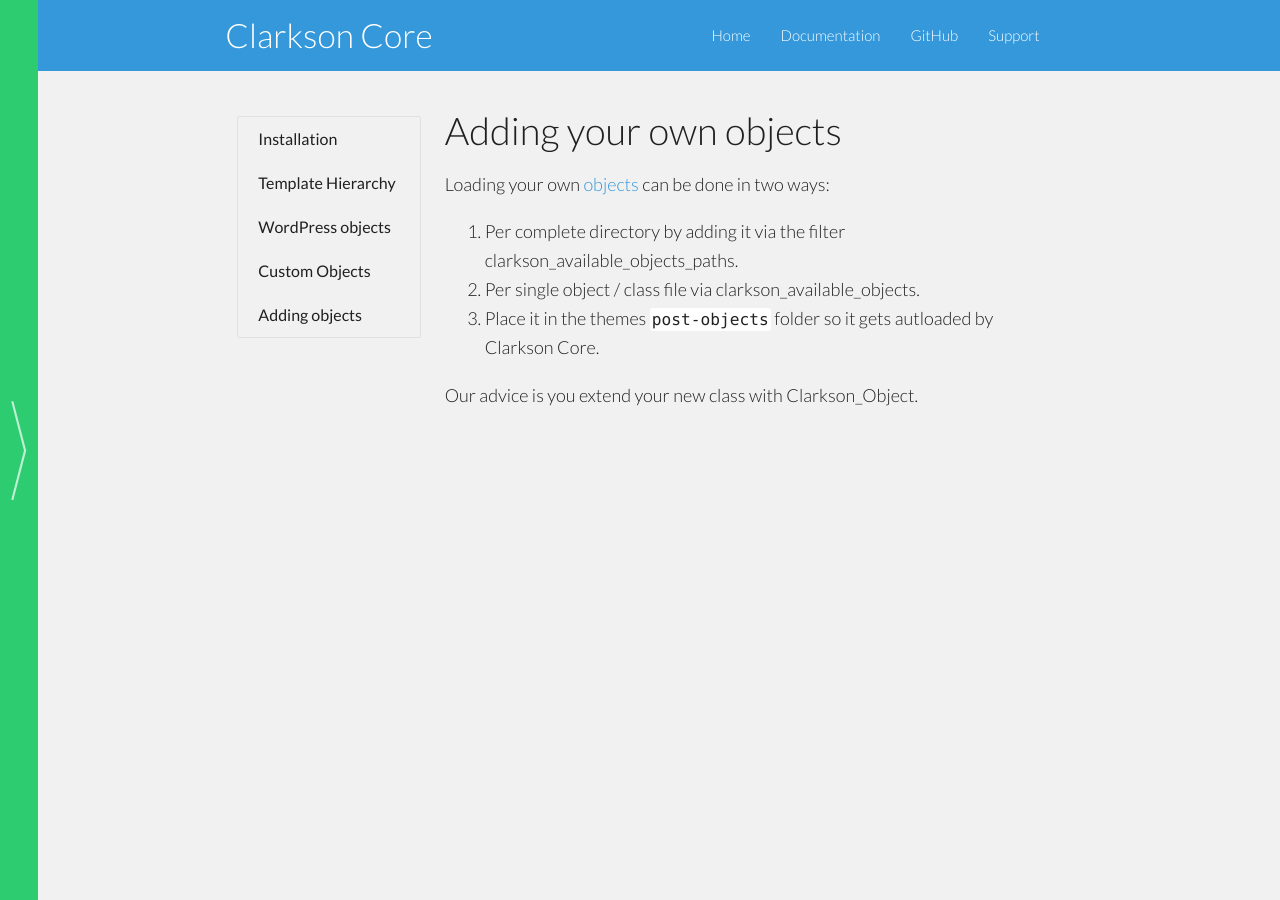
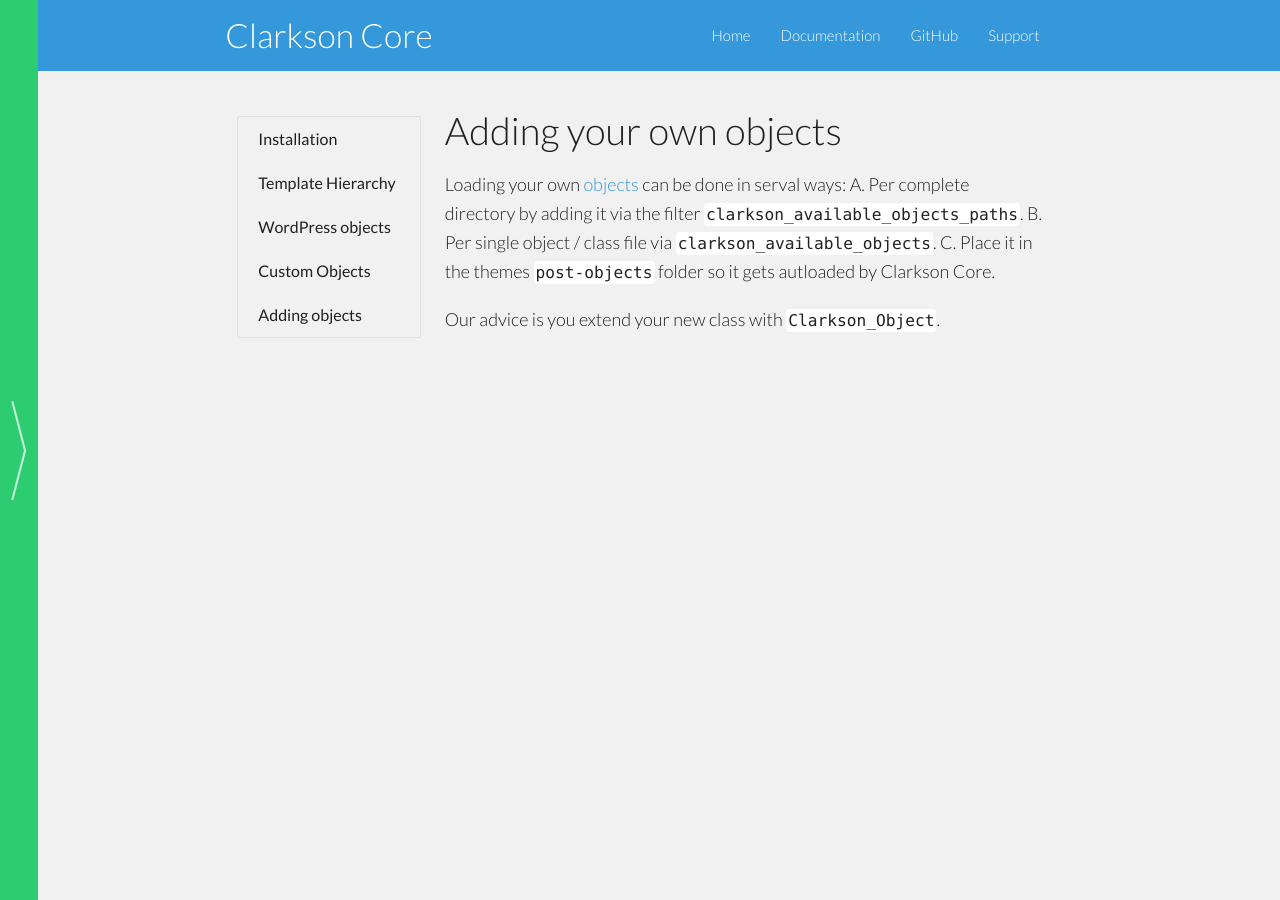
Before and after one commit to level-level/Clarkson-Theme, a Jekyll site: the page built from core/docs/adding-objects.md, in a window 1280 px wide. Built offline with Jekyll 4.4.1, drawn with Linux system fonts in a browser that asks for light colours; some web fonts are replaced.

Commit message:
Fix code markup

```diff
--- a/core/docs/adding-objects.md
+++ b/core/docs/adding-objects.md
@@ -4,9 +4,9 @@ title: Documentation
 type: core
 ---
 # Adding your own objects
-Loading your own [objects](https://github.com/level-level/Clarkson-Core/blob/master/lib/clarkson-core-objects.php#L67) can be done in two ways:
-1. Per complete directory by adding it via the filter clarkson_available_objects_paths.
-2. Per single object / class file via clarkson_available_objects.
-3. Place it in the themes `post-objects` folder so it gets autloaded by Clarkson Core.
+Loading your own [objects](https://github.com/level-level/Clarkson-Core/blob/master/lib/clarkson-core-objects.php#L67) can be done in serval ways:
+A. Per complete directory by adding it via the filter `clarkson_available_objects_paths`.
+B. Per single object / class file via `clarkson_available_objects`.
+C. Place it in the themes `post-objects` folder so it gets autloaded by Clarkson Core.
 
-Our advice is you extend your new class with Clarkson_Object.
+Our advice is you extend your new class with `Clarkson_Object`.
```
